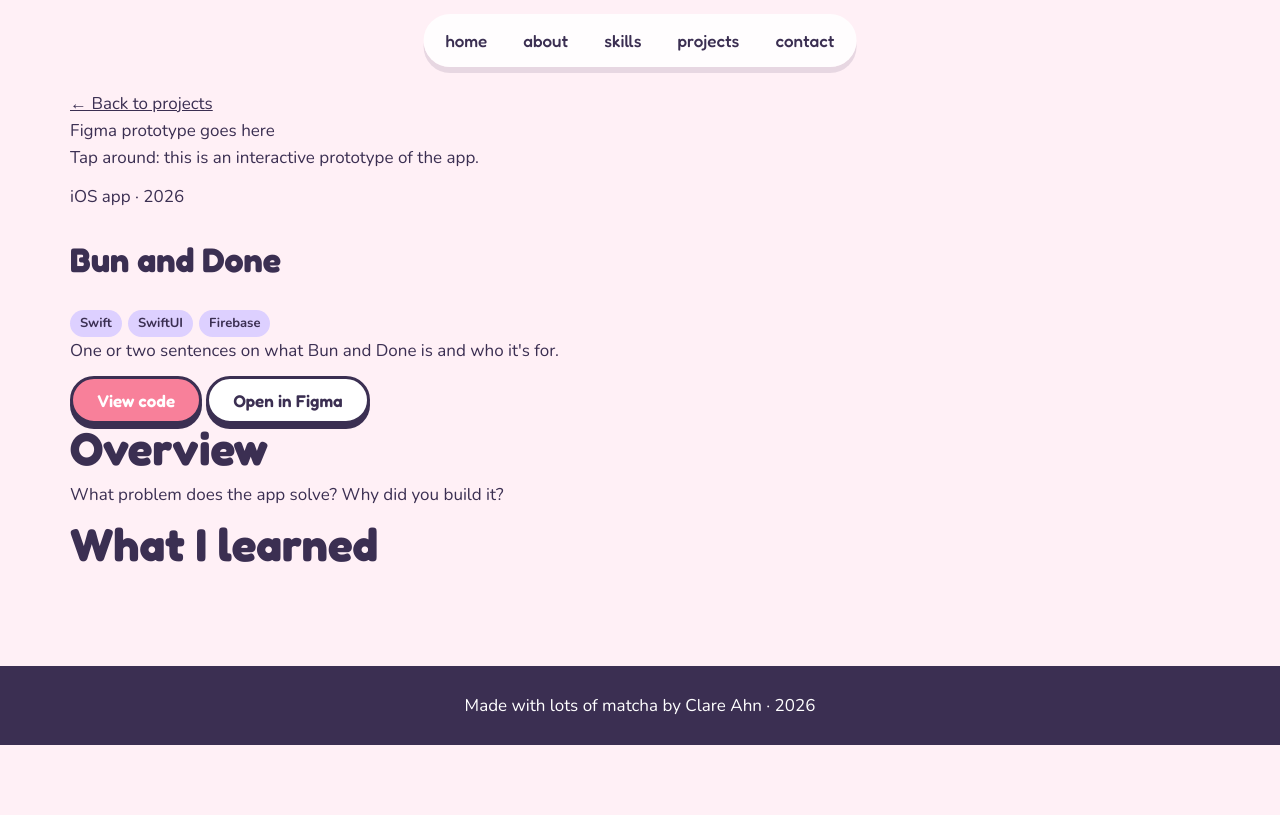
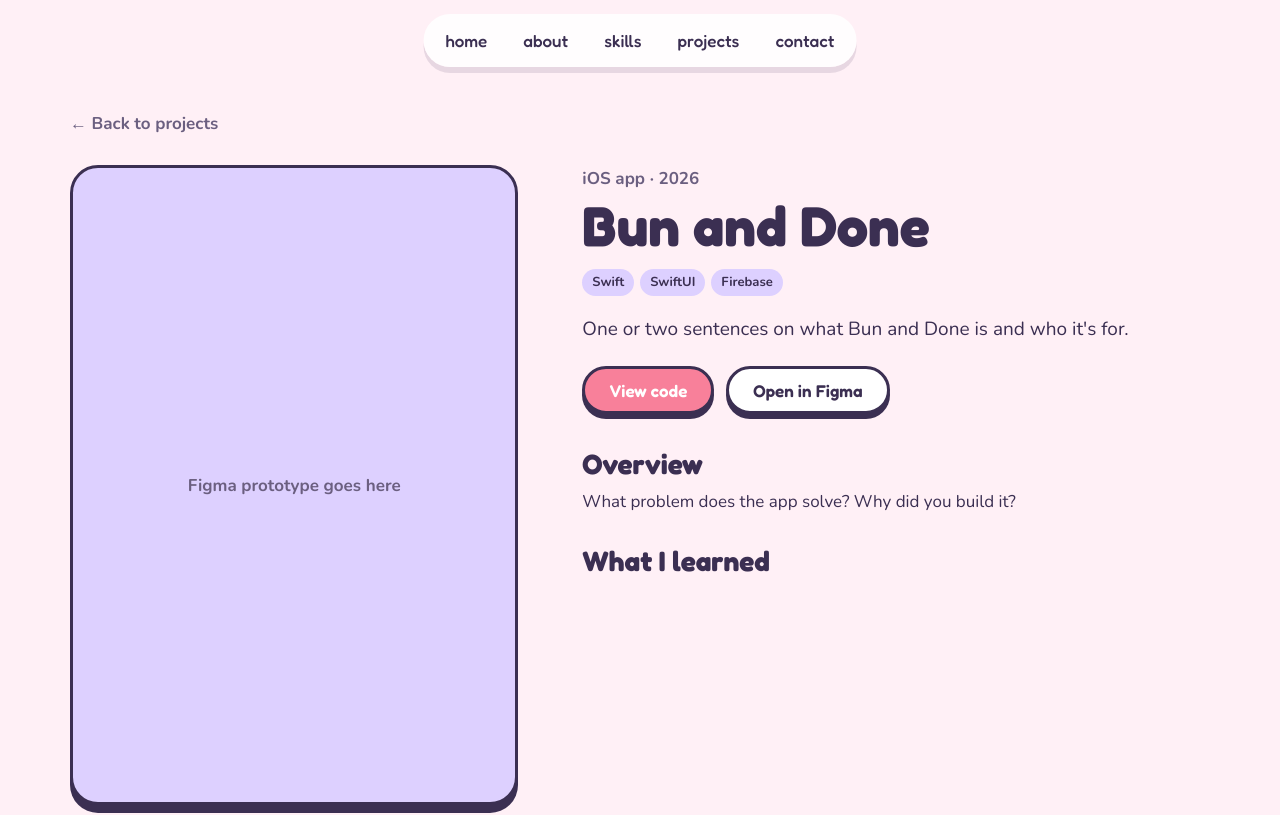
Before and after one commit to clareahn/Portfolio, a plain HTML site: page projects/bun-and-done.html in a window 1280 px wide. Shown: the top 815 px of the page. Drawn offline with nearby package versions, Linux system fonts and the light colour scheme.

Commit message:
feat: add project detail page css for layout

```diff
--- a/css/main.css
+++ b/css/main.css
@@ -5,6 +5,7 @@
 @import url('title.css');
 @import url('skills.css');
 @import url('projects.css');
+@import url('project-page.css');
 
 /* temp section colours: these move into each section's own file in later steps */
 .about    { background: var(--pink2); }
--- /dev/null
+++ b/css/project-page.css
@@ -0,0 +1,122 @@
+/* Project detail page */
+
+.project-page {
+  min-height: 100vh;
+  padding-top: 110px;              /* room for the fixed nav */
+}
+
+/* back link */
+.back-link {
+  display: inline-block;
+  margin-bottom: 28px;
+  color: var(--ink2);
+  font-weight: 700;
+  text-decoration: none;
+}
+
+.back-link:hover {
+  color: var(--coral);
+}
+
+/* the two columns */
+.project-layout {
+  display: grid;
+  grid-template-columns: minmax(0, 5fr) minmax(0, 7fr);   /* left 5 parts, right 7 parts */
+  gap: clamp(32px, 5vw, 64px);
+  align-items: start;              /* columns don't stretch to the same height */
+}
+
+/* LEFT: prototype */
+.prototype {
+  position: sticky;                /* stays on screen while the right side scrolls */
+  top: 100px;                      /* sticks 100px from the top (below the nav) */
+}
+
+.prototype-frame {
+  width: 100%;
+  height: min(720px, 80vh);        /* tall like a phone, but always fits the screen */
+  overflow: hidden;
+
+  background: var(--white);
+  border: 3px solid var(--ink);
+  border-radius: var(--r);
+  box-shadow: 0 8px 0 var(--ink);
+}
+
+/* the Figma iframe fills the frame */
+.prototype-frame iframe {
+  display: block;
+  width: 100%;
+  height: 100%;
+  border: 0;
+}
+
+/* placeholder box until the Figma embed is in */
+.prototype-placeholder {
+  display: grid;
+  place-items: center;
+  background: var(--lav);
+  color: var(--ink2);
+  font-weight: 700;
+}
+
+.prototype-hint {
+  margin-top: 14px;
+  text-align: center;
+  font-size: 14px;
+  color: var(--ink2);
+}
+
+/* RIGHT: project info */
+.project-header {
+  margin-bottom: 36px;
+}
+
+.project-meta {
+  margin: 0 0 4px;
+  color: var(--ink2);
+  font-weight: 700;
+}
+
+.project-header h1 {
+  margin: 0 0 14px;
+  font-size: clamp(36px, 5vw, 56px);
+  line-height: 1.05;
+}
+
+.project-header .tags {
+  margin-bottom: 18px;
+}
+
+.project-summary {
+  margin-bottom: 22px;
+  font-size: 19px;
+}
+
+.project-links {
+  display: flex;
+  flex-wrap: wrap;
+  gap: 12px;
+}
+
+.project-block {
+  margin-bottom: 32px;
+}
+
+.project-block h2 {
+  font-size: 28px;
+}
+
+/* tablets & phones: stack the columns */
+@media (max-width: 900px) {
+  .project-layout {
+    grid-template-columns: minmax(0, 1fr);   /* one column */
+  }
+
+  .prototype {
+    position: static;              /* no sticking when stacked */
+    width: 100%;
+    max-width: 420px;
+    margin: 0 auto;                /* centred */
+  }
+}
--- a/projects/bun-and-done.html
+++ b/projects/bun-and-done.html
@@ -71,6 +71,6 @@
 
   <!-- footer -->
   <footer>Made with lots of matcha by Clare Ahn · 2026</footer>
-  <script type="module" src="js/main.js"></script>
+  <script type="module" src="../js/main.js"></script>
 </body>
 </html>
```
